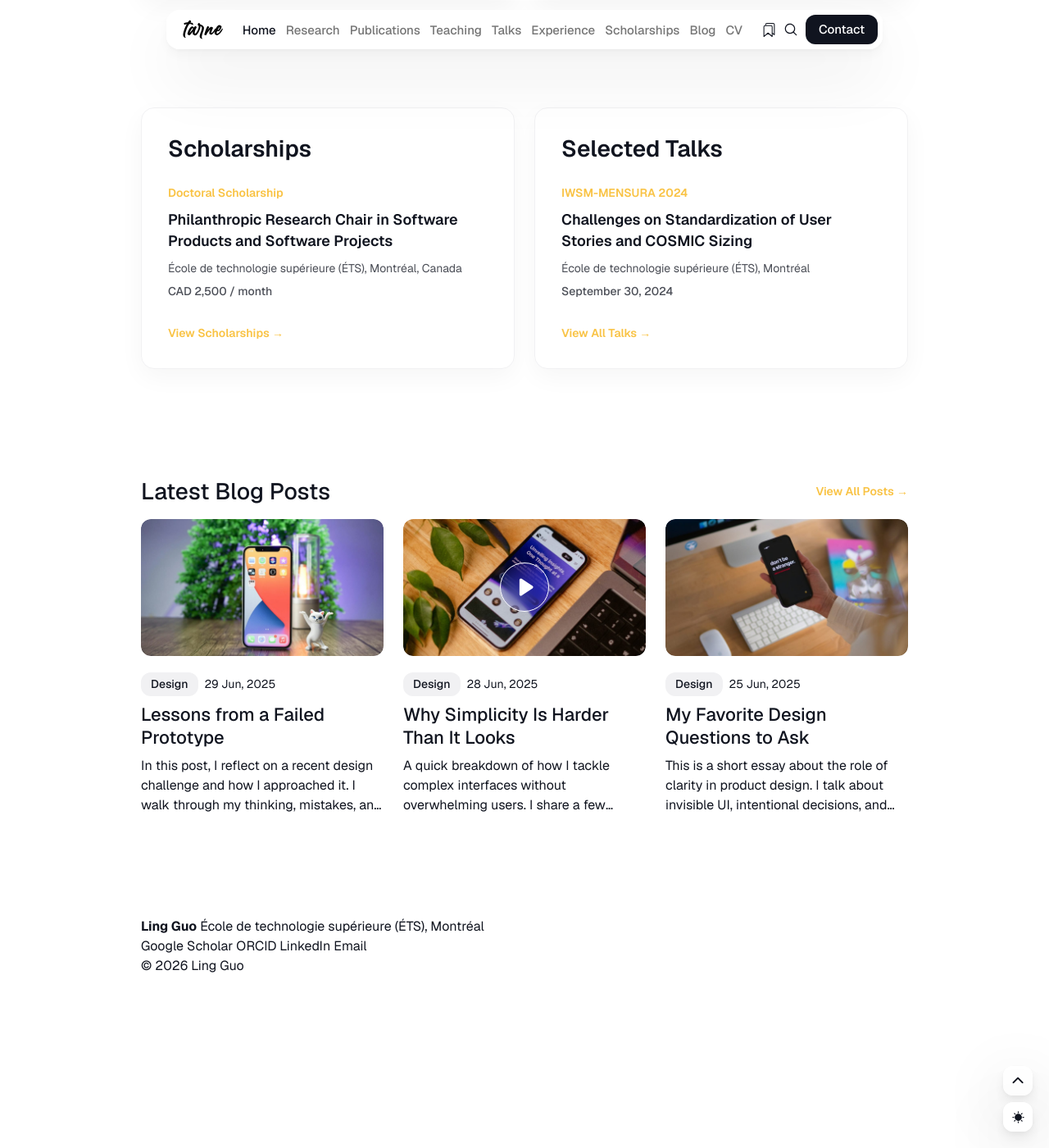
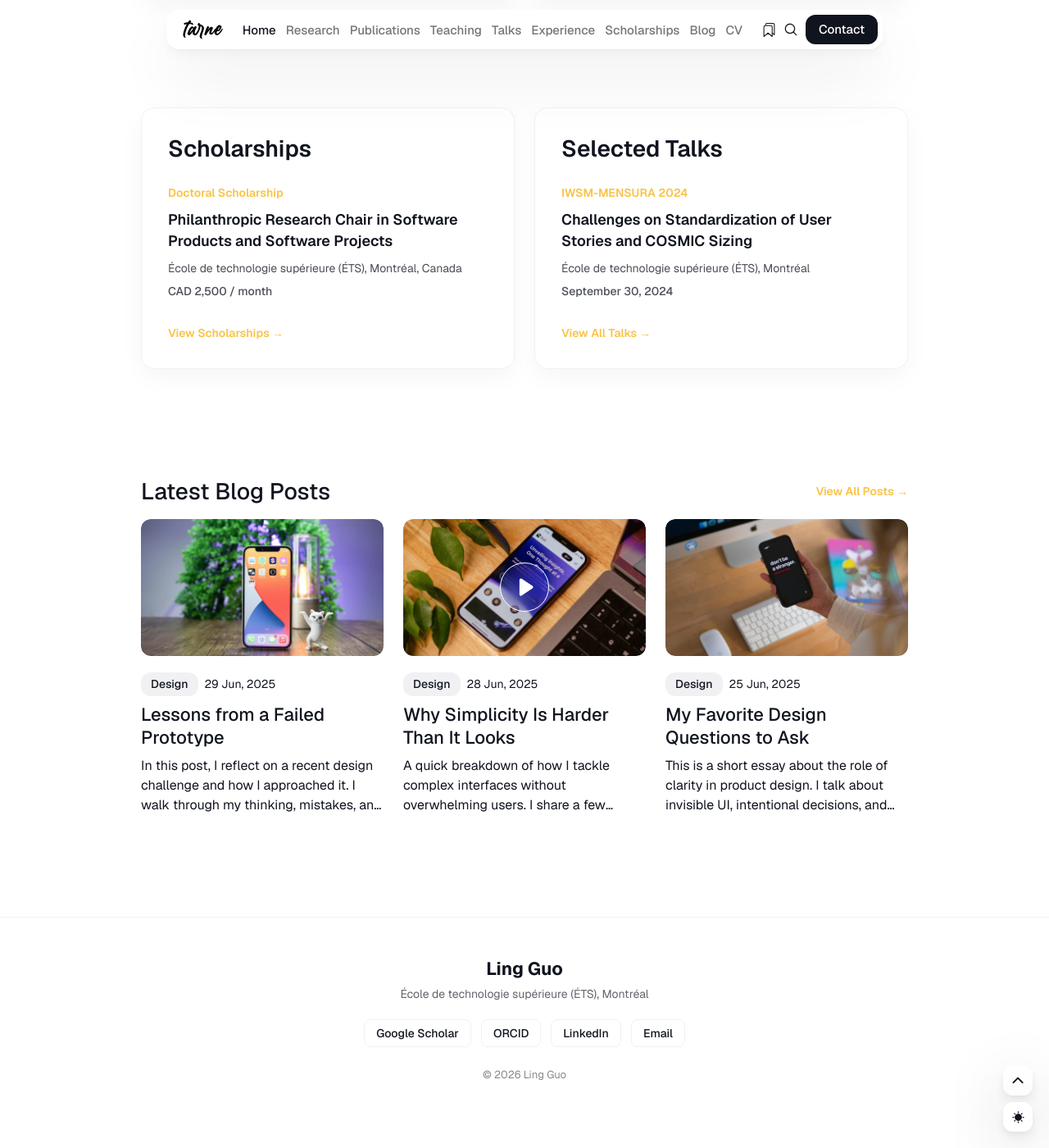
Before and after one commit to lingguo-research/lingguo-tarne, a Jekyll site: the page built from index.html, in a window 1280 px wide and 1400 px high, scrolled down 2245 px. Shown: the whole window at 82% size. Built offline with Jekyll 4.4.1, drawn with Linux system fonts in a browser that asks for light colours; nearby versions of some CDN libraries; the list of posts is cut into pages by our own code.

Commit message:
Update footer.scss

```diff
--- a/css/_3-modules/footer.scss
+++ b/css/_3-modules/footer.scss
@@ -199,3 +199,108 @@
     display: none;
   }
 }
+
+/* Academic Footer */
+
+.footer--academic {
+  margin-top: 64px;
+  padding: 48px 0;
+  border-top: 1px solid var(--border-color);
+  background: var(--background-color);
+}
+
+.footer--academic .footer__inner {
+  display: flex;
+  flex-direction: column;
+  align-items: center;
+  gap: 20px;
+  text-align: center;
+}
+
+/* Name + affiliation */
+
+.footer__identity {
+  display: flex;
+  flex-direction: column;
+  align-items: center;
+  gap: 6px;
+}
+
+.footer__identity strong {
+  font-size: 22px;
+  line-height: 1.3;
+}
+
+.footer__identity span {
+  font-size: 14px;
+  line-height: 1.5;
+  opacity: .65;
+}
+
+/* Scholar / ORCID / LinkedIn / Email buttons */
+
+.footer__academic-links {
+  display: flex;
+  justify-content: center;
+  align-items: center;
+  flex-wrap: wrap;
+  gap: 12px;
+}
+
+.footer__academic-links a {
+  display: inline-flex;
+  align-items: center;
+  justify-content: center;
+
+  padding: 9px 14px;
+
+  border: 1px solid var(--border-color);
+  border-radius: 8px;
+
+  font-size: 14px;
+  line-height: 1;
+  font-weight: 500;
+
+  color: var(--heading-font-color);
+  background: var(--background-color);
+
+  text-decoration: none !important;
+
+  transition:
+    transform .2s ease,
+    border-color .2s ease,
+    box-shadow .2s ease;
+}
+
+.footer__academic-links a:hover {
+  color: var(--primary-color);
+  border-color: var(--primary-color);
+  transform: translateY(-2px);
+  box-shadow: 0 6px 16px rgba(0, 0, 0, .06);
+  text-decoration: none !important;
+}
+
+/* Copyright */
+
+.footer__copyright {
+  margin-top: 4px;
+  font-size: 13px;
+  opacity: .5;
+}
+
+/* Mobile */
+
+@media (max-width: 700px) {
+  .footer--academic {
+    padding: 40px 0;
+  }
+
+  .footer__academic-links {
+    gap: 8px;
+  }
+
+  .footer__academic-links a {
+    padding: 8px 11px;
+    font-size: 13px;
+  }
+}
```
